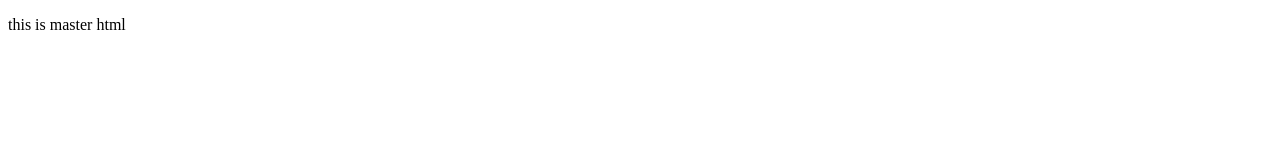
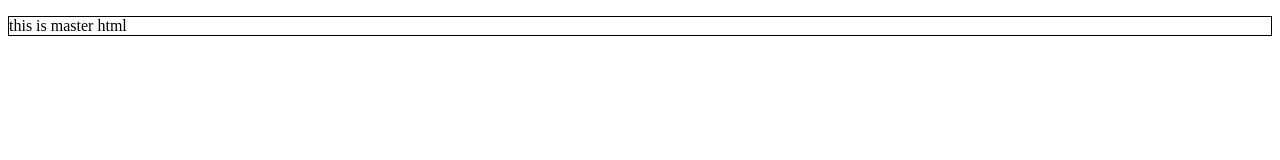
Before and after one commit to langchenglin/Kobe-Blaines, a plain HTML site: page home.html in a window 1280 px wide. Drawn offline with Linux system fonts and the light colour scheme.

Commit message:
defliend

```diff
--- a/home.html
+++ b/home.html
@@ -3,6 +3,13 @@
 <head>
 	<meta charset="UTF-8">
 	<title>Document</title>
+	<style>
+
+    p{
+    	border: 1px solid #000;
+    }
+
+	</style>
 </head>
 <body>
 
```
